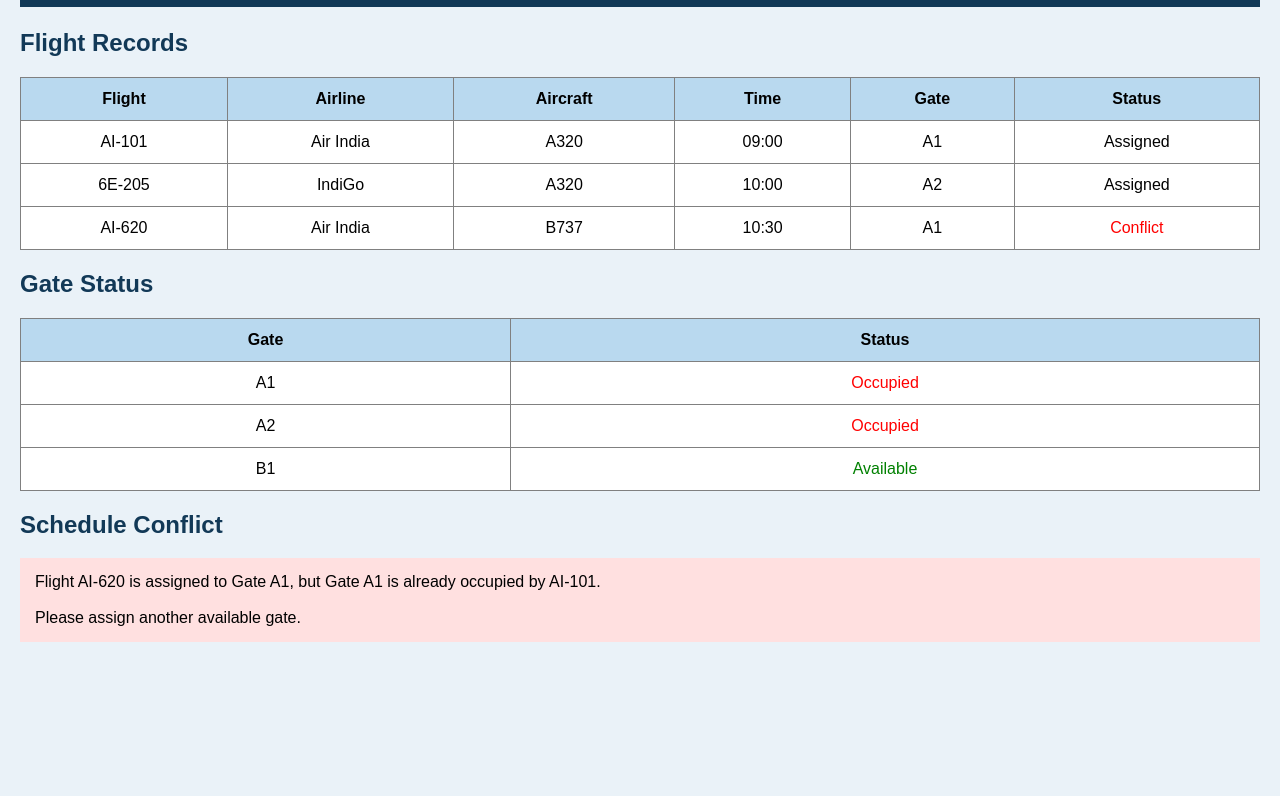
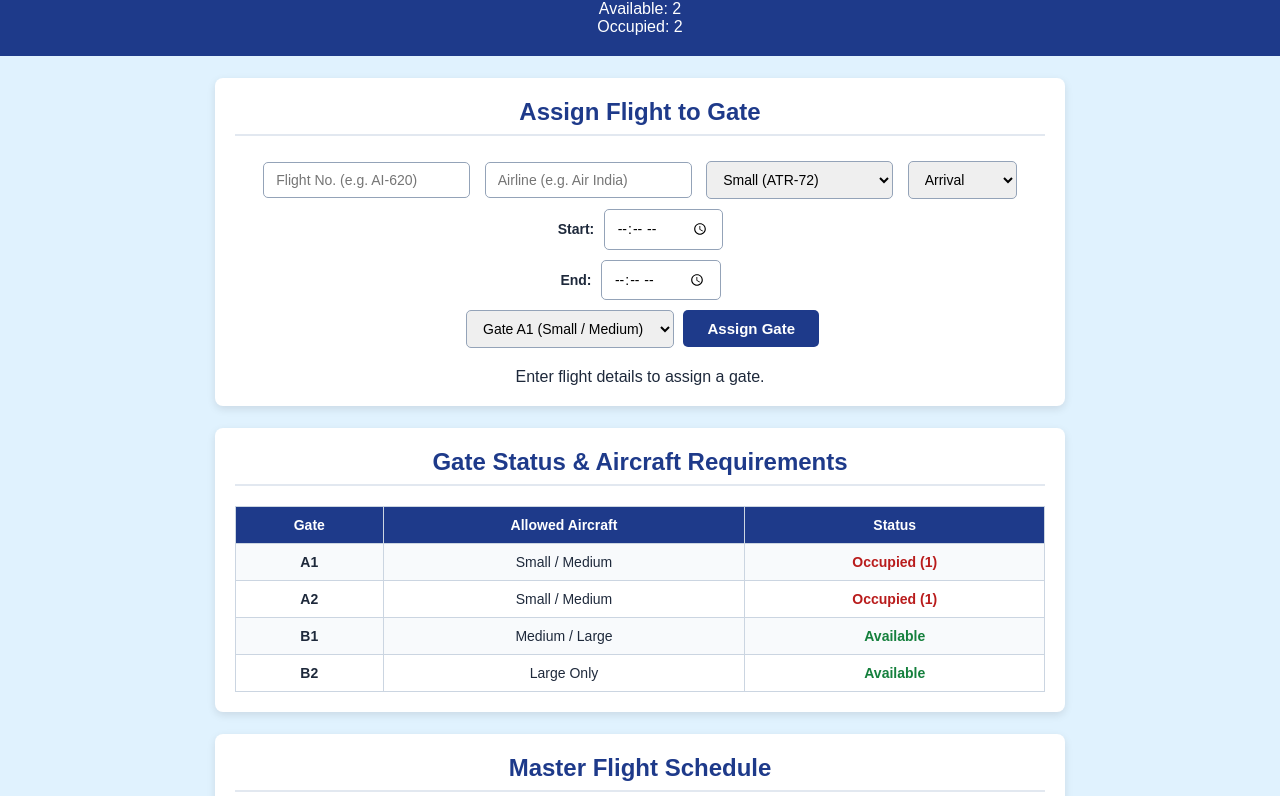
Before and after one commit to utkarshhsharmaa/airport_gate_management, a plain HTML site: page index.html in a window 1280 px wide. Shown: the part 91-887 px from the top of the page. Before the commit the page ends 800 px from the top, so only its background shows below. Drawn offline with Linux system fonts and the light colour scheme.

Commit message:
Refactor index.html for improved structure and clarity
Removed duplicate HTML structure and added a header with flight scheduling details.

```diff
--- a/index.html
+++ b/index.html
@@ -3,146 +3,132 @@
 <head>
     <meta charset="UTF-8">
     <meta name="viewport" content="width=device-width, initial-scale=1.0">
-    <link rel="stylesheet" href="styleproject.css">
-    <title>Document</title>
+    <title>Airport Gate Management System</title>
+    <link rel="stylesheet" href="style.css">
 </head>
 <body>
 
-<!DOCTYPE html>
-<html>
-<head>
-    <title>Airport Gate Management</title>
+    <header>
+        <h1>Airport Gate Management System</h1>
+        <p>Conflict-Free Flight Scheduling & Gate Allocation Dashboard</p>
+        <div class="stats">
+            <div class="stat-card">Total Gates: <span id="total-gates">4</span></div>
+            <div class="stat-card">Available: <span id="free-gates">2</span></div>
+            <div class="stat-card">Occupied: <span id="busy-gates">2</span></div>
+        </div>
+    </header>
 
-    <style>
-        body {
-            font-family: Arial;
-            background-color: #eaf2f8;
-            margin: 20px;
-        }
+    <main class="container">
+        <!-- Section 1: Interactive Flight Assignment Form -->
+        <section class="box">
+            <h2>Assign Flight to Gate</h2>
+            <div class="form-grid">
+                <input type="text" id="flight" placeholder="Flight No. (e.g. AI-620)">
+                <input type="text" id="airline" placeholder="Airline (e.g. Air India)">
 
-        h1 {
-            background-color: #123957;
-            color: white;
-            padding: 20px;
-            text-align: center;
-        }
+                <select id="aircraft">
+                    <option value="Small">Small (ATR-72)</option>
+                    <option value="Medium">Medium (A320 / B737)</option>
+                    <option value="Large">Large (B777 / A380)</option>
+                </select>
 
-        h2 {
-            color: #123957;
-        }
+                <select id="flightType">
+                    <option value="Arrival">Arrival</option>
+                    <option value="Departure">Departure</option>
+                </select>
 
-        table {
-            width: 100%;
-            background-color: white;
-            border-collapse: collapse;
-        }
+                <div class="time-group">
+                    <label>Start:</label>
+                    <input type="time" id="start">
+                </div>
 
-        th, td {
-            padding: 12px;
-            border: 1px solid gray;
-            text-align: center;
-        }
+                <div class="time-group">
+                    <label>End:</label>
+                    <input type="time" id="end">
+                </div>
 
-        th {
-            background-color: #b9d9ef;
-        }
+                <select id="gate">
+                    <option value="A1">Gate A1 (Small / Medium)</option>
+                    <option value="A2">Gate A2 (Small / Medium)</option>
+                    <option value="B1">Gate B1 (Medium / Large)</option>
+                    <option value="B2">Gate B2 (Large Only)</option>
+                </select>
 
-        .available {
-            color: green;
-        }
+                <button onclick="assign()">Assign Gate</button>
+            </div>
+            <div id="result" class="alert-box">Enter flight details to assign a gate.</div>
+        </section>
 
-        .occupied {
-            color: red;
-        }
+        <!-- Section 2: Live Gate Status & Compatibility -->
+        <section class="box">
+            <h2>Gate Status & Aircraft Requirements</h2>
+            <table>
+                <tr>
+                    <th>Gate</th>
+                    <th>Allowed Aircraft</th>
+                    <th>Status</th>
+                </tr>
+                <tr>
+                    <td><strong>A1</strong></td>
+                    <td>Small / Medium</td>
+                    <td id="status-A1" class="occupied">Occupied (1)</td>
+                </tr>
+                <tr>
+                    <td><strong>A2</strong></td>
+                    <td>Small / Medium</td>
+                    <td id="status-A2" class="occupied">Occupied (1)</td>
+                </tr>
+                <tr>
+                    <td><strong>B1</strong></td>
+                    <td>Medium / Large</td>
+                    <td id="status-B1" class="available">Available</td>
+                </tr>
+                <tr>
+                    <td><strong>B2</strong></td>
+                    <td>Large Only</td>
+                    <td id="status-B2" class="available">Available</td>
+                </tr>
+            </table>
+        </section>
 
-        .alert {
-            background-color: #ffe0e0;
-            padding: 15px;
-        }
-    </style>
-</head>
-
-<body>
-
-    <h1>Airport Gate Management System</h1>
-
-    <h2>Flight Records</h2>
-
-    <table>
+        <!-- Section 3: Master Flight Records -->
+        <section class="box full-width">
+            <h2>Master Flight Schedule</h2>
+            <table id="flightTable">
                 <tr>
                     <th>Flight</th>
                     <th>Airline</th>
                     <th>Aircraft</th>
+                    <th>Type</th>
                     <th>Time</th>
                     <th>Gate</th>
                     <th>Status</th>
+                    <th>Action</th>
                 </tr>
-
                 <tr>
-            <td>AI-101</td>
+                    <td><strong>AI-101</strong></td>
                     <td>Air India</td>
-            <td>A320</td>
-            <td>09:00</td>
+                    <td>Medium</td>
+                    <td>Arrival</td>
+                    <td>09:00 - 10:00</td>
                     <td>A1</td>
-            <td>Assigned</td>
+                    <td><span class="badge-ok">Assigned</span></td>
+                    <td><button class="del-btn" onclick="removeFlight(this, 'AI-101', 'A1')">Remove</button></td>
                 </tr>
-
                 <tr>
-            <td>6E-205</td>
+                    <td><strong>6E-205</strong></td>
                     <td>IndiGo</td>
-            <td>A320</td>
-            <td>10:00</td>
+                    <td>Medium</td>
+                    <td>Departure</td>
+                    <td>10:00 - 11:00</td>
                     <td>A2</td>
-            <td>Assigned</td>
-        </tr>
-
-        <tr>
-            <td>AI-620</td>
-            <td>Air India</td>
-            <td>B737</td>
-            <td>10:30</td>
-            <td>A1</td>
-            <td class="occupied">Conflict</td>
+                    <td><span class="badge-ok">Assigned</span></td>
+                    <td><button class="del-btn" onclick="removeFlight(this, '6E-205', 'A2')">Remove</button></td>
                 </tr>
             </table>
+        </section>
+    </main>
 
-    <h2>Gate Status</h2>
-
-    <table>
-        <tr>
-            <th>Gate</th>
-            <th>Status</th>
-        </tr>
-
-        <tr>
-            <td>A1</td>
-            <td class="occupied">Occupied</td>
-        </tr>
-
-        <tr>
-            <td>A2</td>
-            <td class="occupied">Occupied</td>
-        </tr>
-
-        <tr>
-            <td>B1</td>
-            <td class="available">Available</td>
-        </tr>
-    </table>
-
-    <h2>Schedule Conflict</h2>
-
-    <div class="alert">
-        Flight AI-620 is assigned to Gate A1,
-        but Gate A1 is already occupied by AI-101.
-
-        <br><br>
-
-        Please assign another available gate.
-    </div>
-
+    <script src="script.js"></script>
 </body>
 </html>
-
-</body>
-</html>
```
Lines whose indentation alone changed are shown as unchanged.
